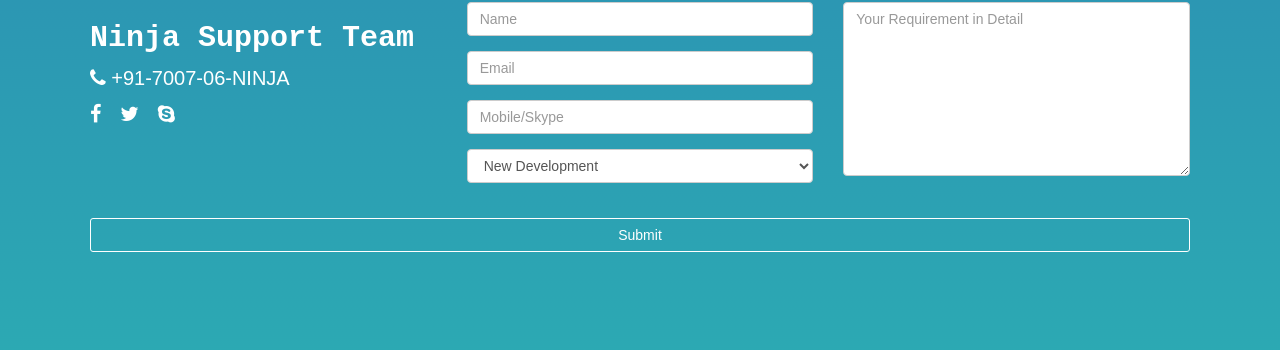
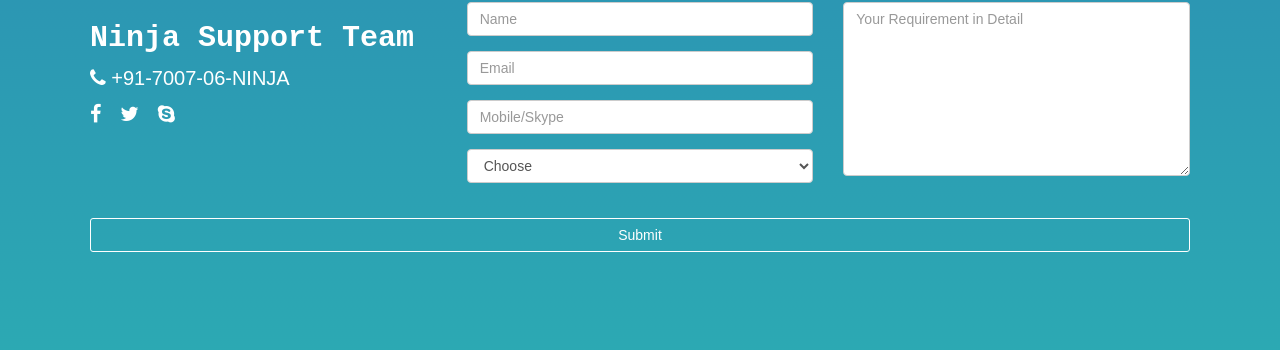
Before and after one commit to 1983shiv/webdesign-ninjas, a Jekyll site: the page built from index.html, in a window 1280 px wide and 900 px high, scrolled down 4419 px. Shown: the part 442-792 px from the top of the window. Built offline with Jekyll 4.4.1, drawn with Linux system fonts in a browser that asks for light colours.

Commit message:
updated contact form

```diff
--- a/_includes/contact.html
+++ b/_includes/contact.html
@@ -35,8 +35,9 @@
                     <input type="text" name="entry.852920654" id="entry.852920654" class="form-control" placeholder="Mobile/Skype" required>
                 </div>
                 <div class="form-group">
-                    <select name="entry.777522164" id="entry.777522164" class="form-control" placeholder="Type of Services" required>
-					  <option value="New-Development" selected>New Development</option>
+                    <select name="entry.777522164" class="form-control" placeholder="Type of Services" required>
+			                  <option selected disabled>Choose</option>
+					  <option value="New-Development">New Development</option>
 					  <option value="Technical-Support">Technical-Support</option>
 			    <!--
 					  <option value="Mobile-App-Development">Mobile App Development</option>
```
